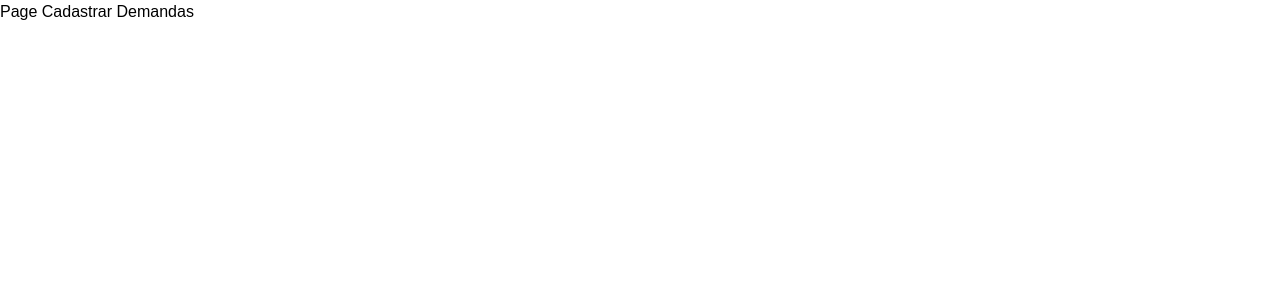
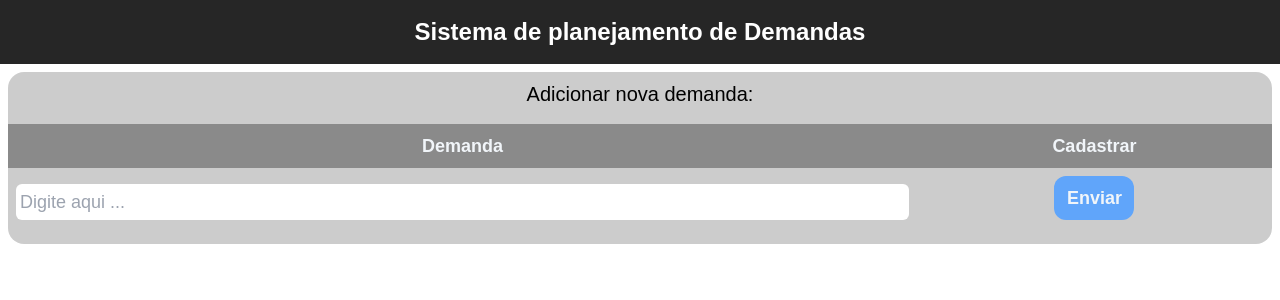
Before and after one commit to ThalesDFerreira/desafio-tecnico-fullstack-smi, a React (Vite) app in the folder frontend/: page /add-demanda in a window 1280 px wide. Shown: the top 300 px of the page. Built offline with nearby package versions, Linux system fonts and the light colour scheme; no server answers.

Commit message:
feat: add pagina de cadastros de demanda e ajusta backend respostas mais correçoes eslint

```diff
--- a/frontend/src/pages/AddDemand.js
+++ b/frontend/src/pages/AddDemand.js
@@ -1,9 +1,96 @@
+import { useState } from 'react';
+import { requestGet, requestPost } from '../services/requests';
+import toast from 'react-hot-toast';
+import Header from '../components/Header';
+
 const AddDemand = () => {
+  const [demand, setDemand] = useState('');
+
+  const btnRequestInsertPosts = async () => {
+    try {
+      const getPosts = await requestGet('/posts');
+      const result = await getPosts.every((post) => post.demand !== demand);
+
+      if (!demand) {
+        toast.error('⚠️ O campo "Demanda" não pode estar vazio!');
+      } else if (getPosts.length === 0) {
+        const result = await requestPost('/posts', {
+          demand: demand,
+        });
+        toast.success(result.message);
+        setDemand('');
+      } else if (result) {
+        const result = await requestPost('/posts', {
+          demand: demand,
+        });
+        toast.success(result.message);
+        setDemand('');
+      } else {
+        toast.error('⚠️ Demanda já cadastrada!');
+        setDemand('');
+      }
+    } catch (error) {
+      toast.error(error.message);
+    }
+  };
 
   return (
-    <h1>
-      Page Cadastrar Demandas
-    </h1>
+    <>
+      <div className='flex flex-col min-h-screen'>
+        <Header />
+        <main className='p-2 flex-grow bg-rgb-azul-claro'>
+          <section className='bg-rgb-preto bg-opacity-20 rounded-2xl flex-col auto-cols-max text-slate-100 mb-5'>
+            <h1 className='py-2 flex justify-center text-xl text-black'>
+              Adicionar nova demanda:
+            </h1>
+            <div className='flex flex-col text-slate-100'>
+              <div className='overflow-x-auto'>
+                <div className='inline-block min-w-full py-2'>
+                  <div className='overflow-hidden'>
+                    <table className='table-msn min-w-full text-center text-sm font-light md:text-lg'>
+                      <thead className='bg-neutral-800 bg-opacity-40 font-medium text-slate-100'>
+                        <tr>
+                          <th scope='col' className='px-2 py-2'>
+                            Demanda
+                          </th>
+                          <th scope='col' className='px-2 py-2'>
+                            Cadastrar
+                          </th>
+                        </tr>
+                      </thead>
+                      <tbody className='break-all'>
+                        <tr>
+                          <td className='whitespace-nowrap px-2 py-2 font-medium'>
+                            <input
+                              className='p-1 text-black rounded-md w-full'
+                              type='text'
+                              onChange={({ target: { value } }) =>
+                                setDemand(value)
+                              }
+                              value={demand}
+                              placeholder='Digite aqui ...'
+                            />
+                          </td>
+                          <td className='whitespace-nowrap px-2 py-2 flex justify-center'>
+                            <button
+                              className='btn-entrar text-center mb-2 bg-blue-400 hover:bg-blue-600 text-slate-100 p-2 w-20 flex justify-center rounded-xl font-bold'
+                              type='button'
+                              onClick={btnRequestInsertPosts}
+                            >
+                              Enviar
+                            </button>
+                          </td>
+                        </tr>
+                      </tbody>
+                    </table>
+                  </div>
+                </div>
+              </div>
+            </div>
+          </section>
+        </main>
+      </div>
+    </>
   );
 };
 
```
Also changed, not shown: frontend/src/pages/ListDemands.js (+1 -6 lines), frontend/src/App.js (line endings or trailing spaces), frontend/src/main.js (line endings or trailing spaces), frontend/src/services/requests.js (line endings or trailing spaces).
